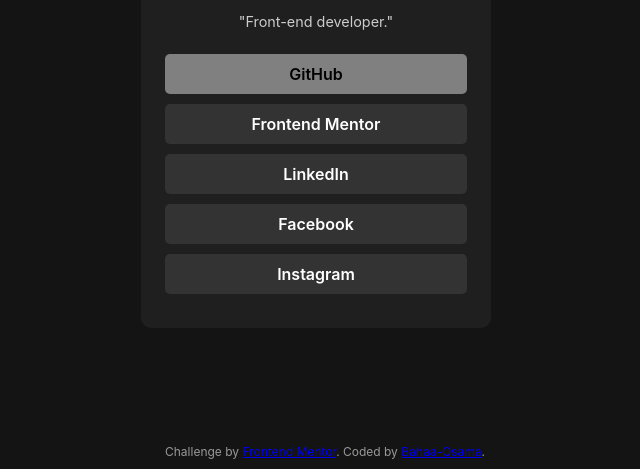
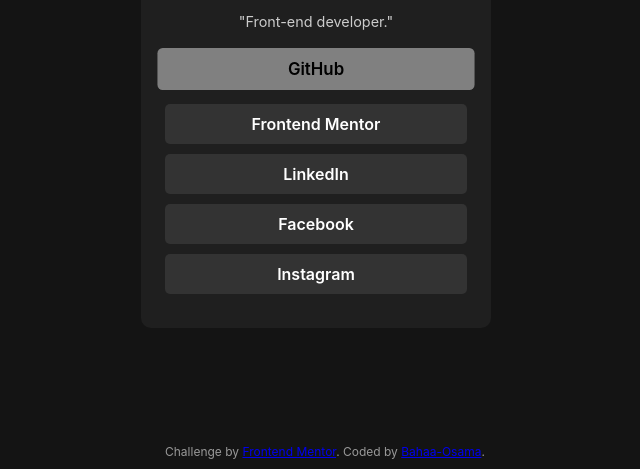
Before and after one commit to Bahaa-osama/social-profile, a plain HTML site: page index.html in a window 1280 px wide. In both pictures the pointer is over the link "GitHub". Shown: the part 331-800 px from the top of the page, without its empty margins (324-964 px from the left). Drawn offline with Linux system fonts and the light colour scheme.

Commit message:
new Update

```diff
--- a/style.css
+++ b/style.css
@@ -1,10 +1,3 @@
-/* .attribution {
-  font-size: 11px;
-  text-align: center;
-}
-.attribution a {
-  color: hsl(228, 45%, 44%);
-} */
 * {
   margin: 0;
   padding: 0;
@@ -67,6 +60,7 @@
 .links a:hover {
   background-color: gray;
   color: black;
+  transform: translateY(-5px) scale(1.05);
 }
 footer {
   position: absolute;
```
